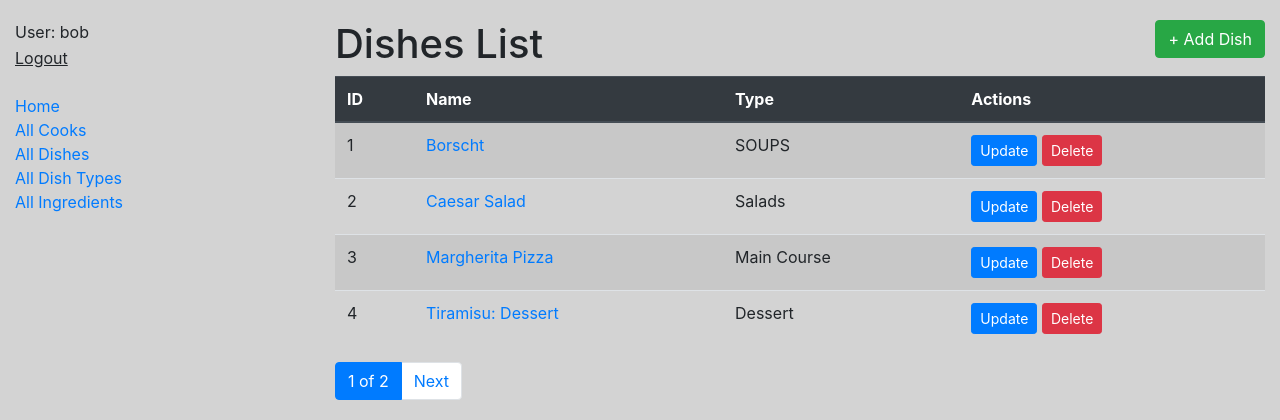
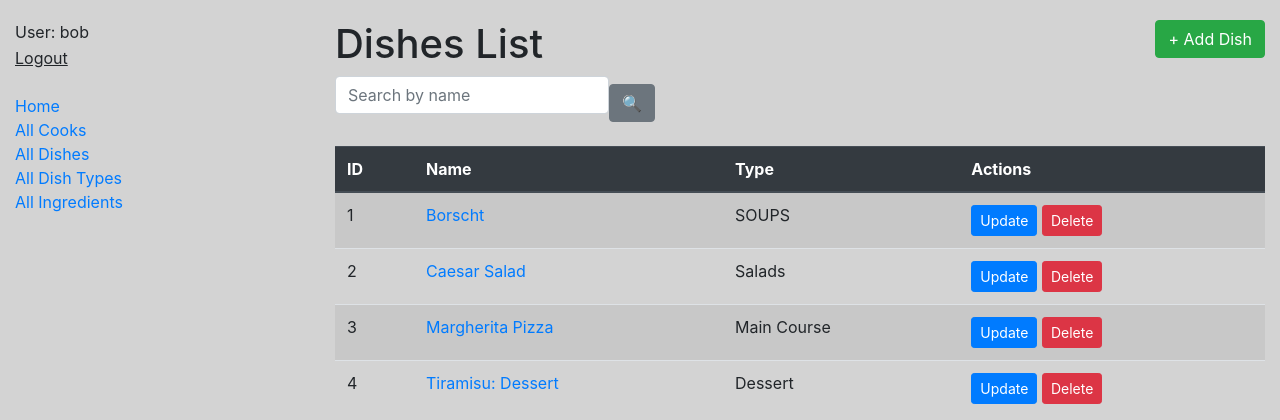
Before and after one commit to iivitalik/restaurant-kitchen-service, a Django app: page /kitchen/dishes/ in a window 1280 px wide. Shown: the top 420 px of the page. Run offline with Django 5.2, Linux system fonts and the light colour scheme; a user stored in the database is signed in; data comes from the database, SQL or seed files in the repository; both versions use the stored data as it was after the commit; some libraries are stand-ins or nearby versions.

Commit message:
add search form

```diff
--- a/kitchen/forms.py
+++ b/kitchen/forms.py
@@ -18,3 +18,11 @@ class CookAdminCreationForm(UserCreationForm):
             if years_of_experience <= 0:
                 raise ValidationError("Please enter a positive integer")
             return years_of_experience
+
+
+class DishSearchForm(forms.Form):
+    name = forms.CharField(max_length=255,
+                           required=False,
+                           label="",
+                           widget=forms.TextInput(attrs={"placeholder": "Search by name"})
+                           )
--- a/kitchen/views.py
+++ b/kitchen/views.py
@@ -6,7 +6,7 @@ from django.urls import reverse_lazy
 from django.views import generic
 from django.views.generic import ListView
 
-from .forms import CookAdminCreationForm
+from .forms import CookAdminCreationForm, DishSearchForm
 from .models import *
 
 from kitchen.models import DishType, Dish, Cook, Ingredient
@@ -43,6 +43,19 @@ class DishListView(LoginRequiredMixin, generic.ListView):
     queryset = Dish.objects.select_related("dish_type")
     paginate_by = 4
 
+    def get_context_data(self, **kwargs):
+        context = super(DishListView, self).get_context_data(**kwargs)
+        name = self.request.GET.get("name", "")
+        context["search_form"] = DishSearchForm(
+            initial={"name": name}
+        )
+        return context
+
+    def get_queryset(self):
+        form = DishSearchForm(self.request.GET)
+        if form.is_valid():
+            return self.queryset.filter(name__icontains=form.cleaned_data["name"])
+        return self.queryset
 
 class CookListView(LoginRequiredMixin, generic.ListView):
     model = Cook
--- a/restaurant_kitchen_service/settings.py
+++ b/restaurant_kitchen_service/settings.py
@@ -37,6 +37,8 @@ INSTALLED_APPS = [
     'django.contrib.staticfiles',
     'debug_toolbar',
     'kitchen',
+    'crispy_forms',
+    'crispy_bootstrap4',
 ]
 
 MIDDLEWARE = [
@@ -130,3 +132,6 @@ INTERNAL_IPS = [
 
 LOGIN_REDIRECT_URL = '/kitchen/'
 LOGOUT_REDIRECT_URL = 'login'
+
+CRISPY_ALLOWED_TEMPLATE_PACKS = "bootstrap4"
+CRISPY_TEMPLATE_PACK = "bootstrap4"
--- a/templates/kitchen/dish_list.html
+++ b/templates/kitchen/dish_list.html
@@ -1,9 +1,14 @@
 {% extends "base.html" %}
+{% load crispy_forms_filters %}
 
 {% block content %}
 <div class="header-container">
   <h1>Dishes List <a href="{% url 'kitchen:dish-create' %}" class="btn btn-success float-right">+ Add Dish</a></h1>
 </div>
+  <form method="get" action="" class="form-inline">
+  {{ search_form|crispy }}
+    <input class="btn btn-secondary" type="submit" value="🔍">
+  </form>
 
 {% if dish_list %}
   <table class="table table-striped">
```
Also changed, not shown: db.sqlite3.
